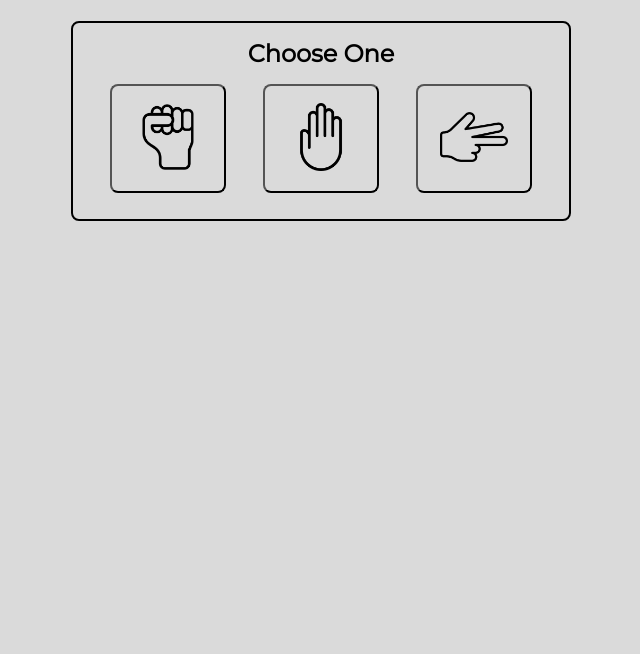
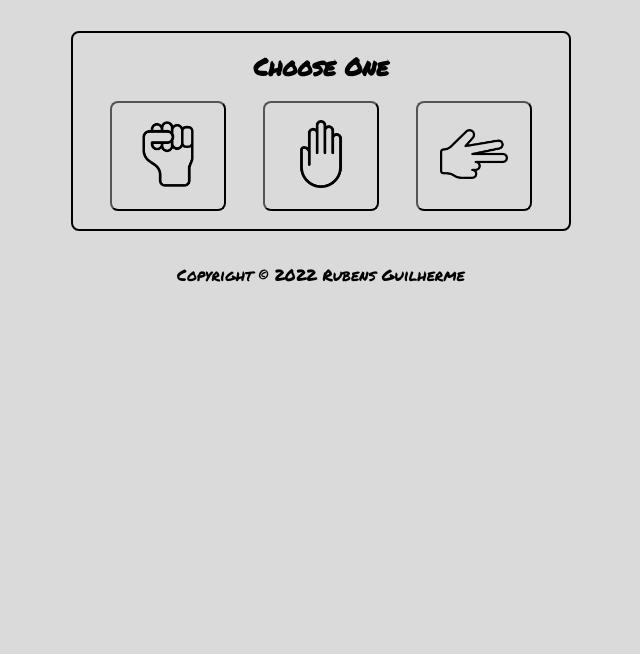
Before and after one commit to rubeans/rock-paper-scissors, a plain HTML site: page index.html in a window 1280 px wide. Shown: the part 146-800 px from the top of the page, without its empty margins (319-959 px from the left). Drawn offline with Linux system fonts and the light colour scheme.

Commit message:
add a new font and copyright

```diff
--- a/index.html
+++ b/index.html
@@ -22,6 +22,11 @@
       </div>
     </div>
   </div>
+  <div class="copy">
+    <p>Copyright &copy; <script>
+        document.write(new Date().getFullYear())
+      </script> Rubens Guilherme</p>
+  </div>
   <!-- JavaScript -->
   <script src="script.js"></script>
 </body>
--- a/script.js
+++ b/script.js
@@ -45,3 +45,7 @@
 const rock = document.querySelector(".rock")
 const paper = document.querySelector(".paper")
 const scissors = document.querySelector(".scissors")
+
+let playerPoints = 0
+let computerPoints = 0
+let message = ""
--- a/style.css
+++ b/style.css
@@ -1,9 +1,9 @@
-@import url('https://fonts.googleapis.com/css2?family=Montserrat&display=swap');
+@import url('https://fonts.googleapis.com/css2?family=Permanent+Marker&display=swap');
 
 * {
     margin          : 0;
     box-sizing      : border-box;
-    font-family     : 'Montserrat', sans-serif;
+    font-family     : 'Permanent Marker', cursive;
     background-color: rgb(218, 218, 218);
 }
 
@@ -53,5 +53,10 @@ h1 {
 }
 
 .btn:hover {
-    cursor: pointer;
+    cursor          : pointer;
+    background-color: rgb(68, 68, 68);
 }
+
+.copy {
+    margin-top: 32px;
+}
```
